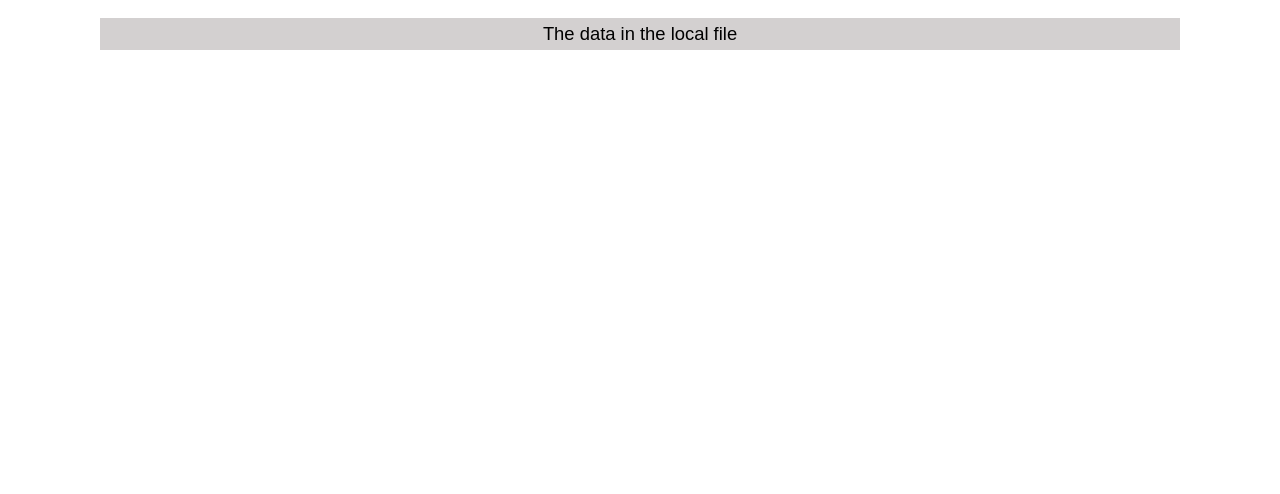
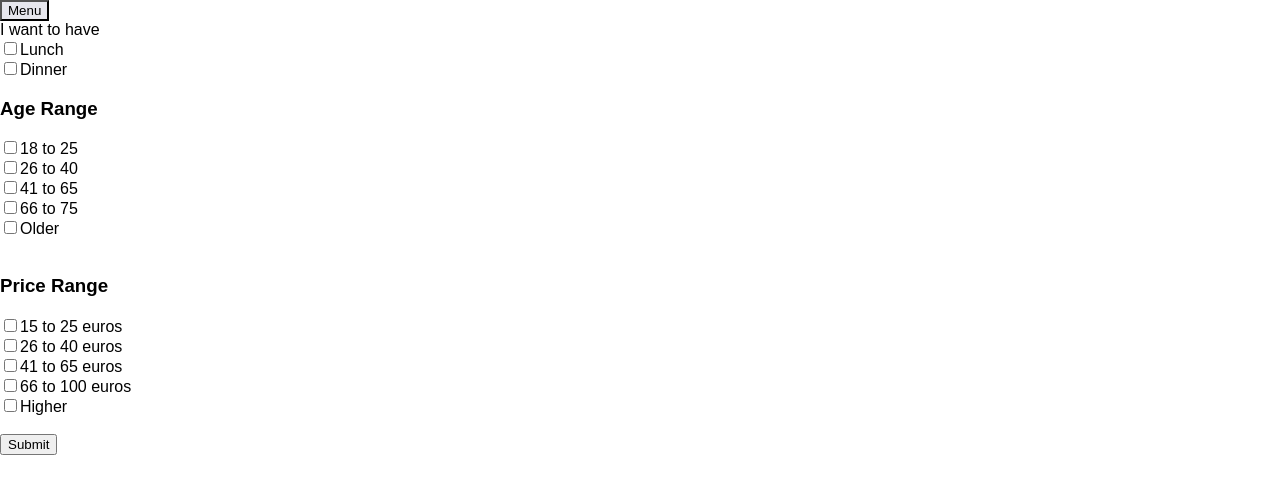
Before and after one commit to JoyceTerra/FoodMate-TeamA, a React (Create React App) app: page /filter in a window 1280 px wide. Shown: the top 494 px of the page. Built offline with nearby package versions, Linux system fonts and the light colour scheme.

Commit message:
New filters

```diff
--- a/src/components/Filter.js
+++ b/src/components/Filter.js
@@ -12,6 +12,18 @@ export default class Filter extends Component {
                         <label><input  type="checkbox" name="Lunch"  value="Lunch" className="filterForm-checkbox" />Lunch</label>
                         <br/>
                         <label><input  type="checkbox" name="Dinner" value="Dinner" className="filterForm-checkbox" />Dinner</label>
+                        <br/>
+                        <h3>Age Range</h3>
+                        <label><input  type="checkbox" name="eighteen-twentyfive"  value="fifteen" className="filterForm-checkbox" />18 to 25 </label>
+                        <br/>
+                        <label><input  type="checkbox" name="twentySix-forty" value="twenty-six" className="filterForm-checkbox" />26 to 40 </label>
+                        <br/>
+                        <label><input  type="checkbox" name="fortyOne-sixtyfive" value="forty-one" className="filterForm-checkbox"  />41 to 65 </label>
+                        <br/>
+                        <label><input  type="checkbox" name="sixtSix- seventyfive"  value="sixty-six" className="filterForm-checkbox"  />66 to 75 </label>
+                        <br/>
+                        <label><input  type="checkbox" name="higher" value="Older" className="filterForm-checkbox"  />Older</label>
+                        <br/>
                         <br/>
                         <h3>Price Range</h3>
                         <label><input  type="checkbox" name="fifteen-range"  value="fifteen" className="filterForm-checkbox" />15 to 25 euros</label>
--- a/src/index.js
+++ b/src/index.js
@@ -8,7 +8,7 @@ import registerServiceWorker from './registerServiceWorker';
 import Menu from './components/Menu'
 import { Provider } from 'react-redux'
 // import Name from './components/name'
-//import Filter from './components/Filter'
+import Filter from './components/Filter'
 import Home from './components/Home'
 
 const styles = {
@@ -26,9 +26,9 @@ const App = () => (
     <div style={styles}>
       <div>
         <Menu />
-    {/*    <Route exact path="/" component={ Carousel } />
+        <Route exact path="/" component={ Carousel } />
         <Route  exact path="/filter/" component={ Filter } />
-        <Name />  */}
+      {/*  <Name />  */}
     </div>
     </div>
   </Provider>
@@ -36,7 +36,7 @@ const App = () => (
 
 ReactDOM.render(
   <BrowserRouter>
-    <Home/>
+    <App/>
   </BrowserRouter>,
 document.getElementById('root'));
 registerServiceWorker();
```
